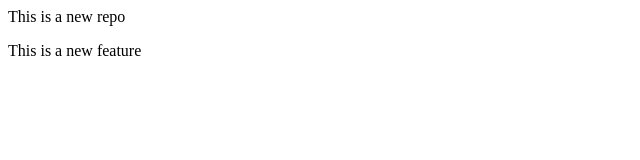
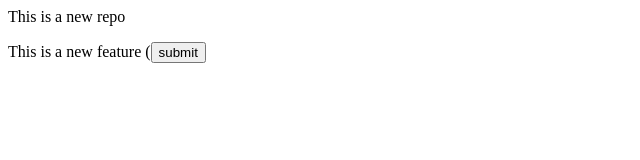
Before and after one commit to sradha12-acc/localrepo, a plain HTML site: page index.html in a window 1280 px wide. Shown: the whole page, without its empty margins (0-640 px from the left). Drawn offline with Linux system fonts and the light colour scheme.

Commit message:
Add button

```diff
--- a/index.html
+++ b/index.html
@@ -1,2 +1,2 @@
 <p>This is a new repo</p>
-<p>This is a new feature</p>
+<p>This is a new feature (<button>submit</button></p>
```
